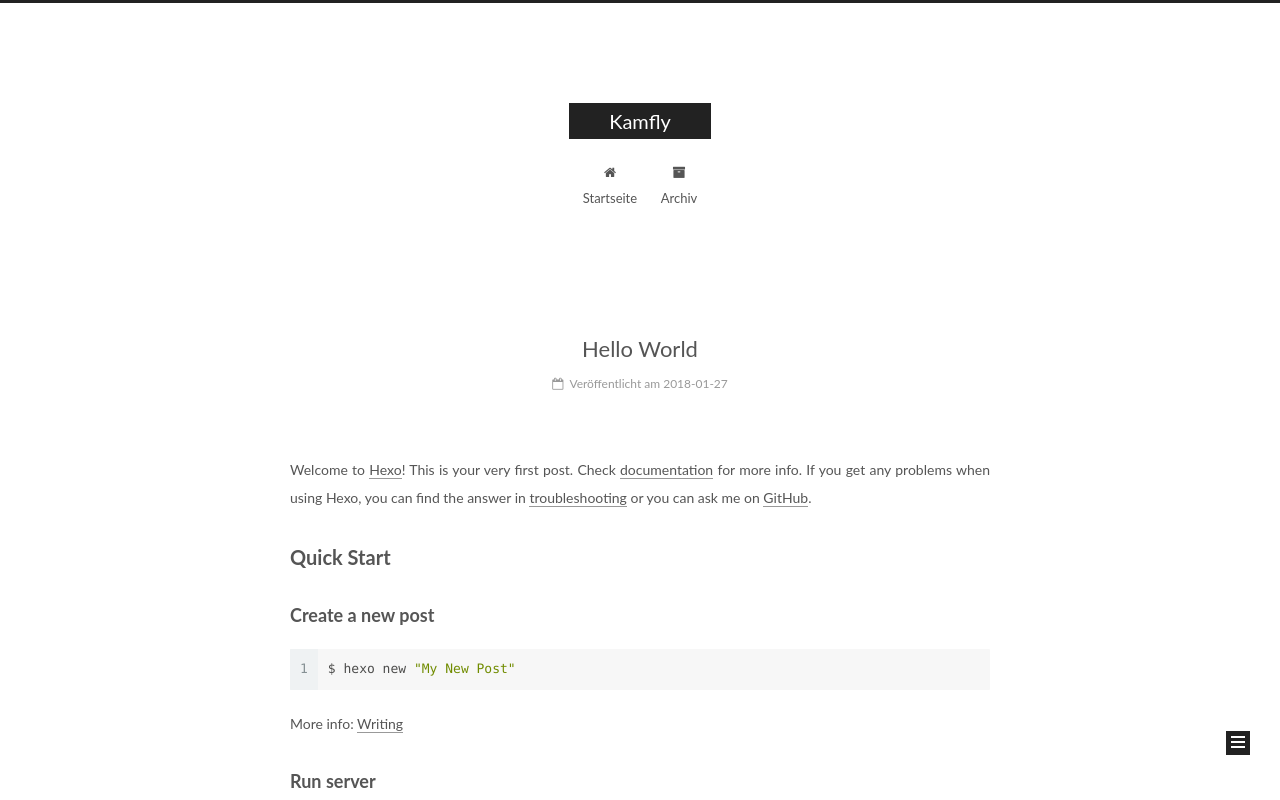
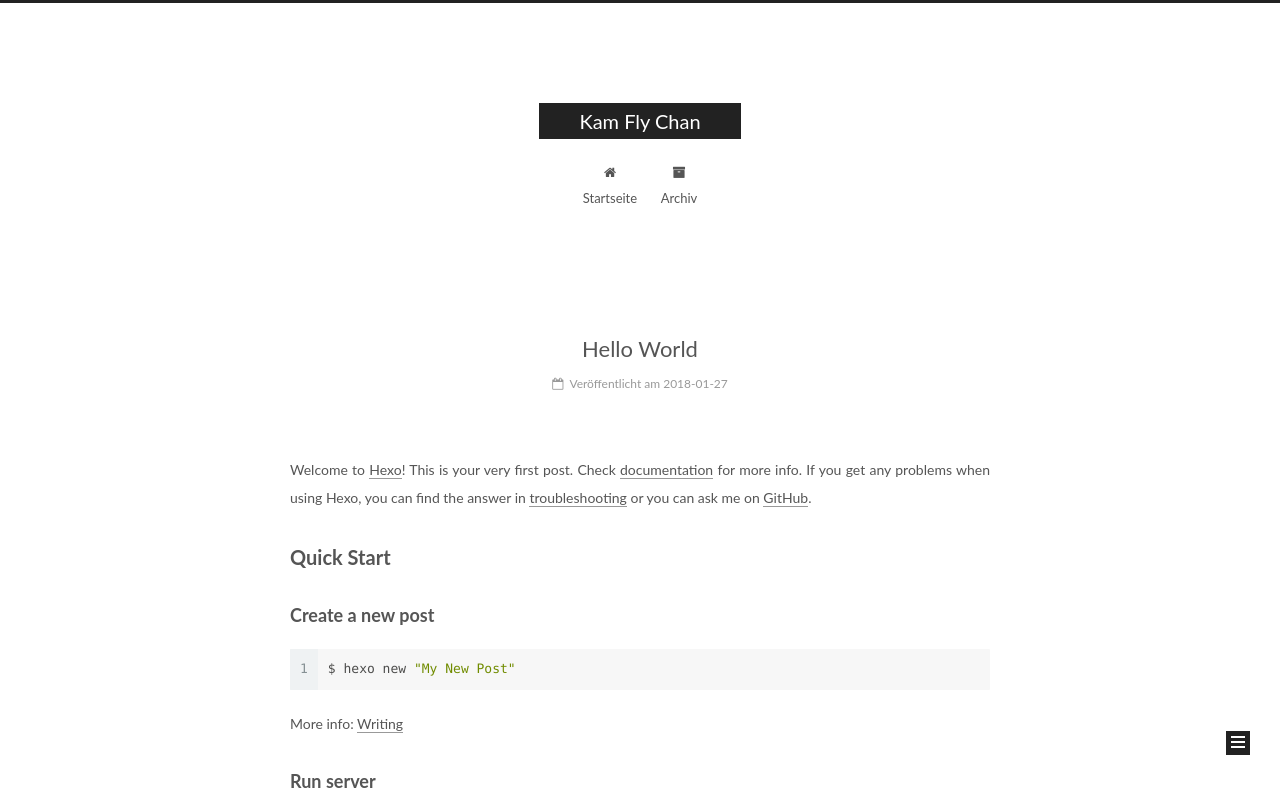
Before and after one commit to JinfeiChen/JinfeiChen.github.io, a plain HTML site: page index.html in a window 1280 px wide. Shown: the top 800 px of the page. Drawn offline with Linux system fonts and the light colour scheme.

Commit message:
Site updated: 2018-01-27 13:05:04

```diff
--- a/css/main.css
+++ b/css/main.css
@@ -1822,7 +1822,7 @@ pre .javascript .function {
   width: 4px;
   height: 4px;
   border-radius: 50%;
-  background: #08051b;
+  background: #cb33fe;
 }
 .links-of-blogroll {
   font-size: 13px;
--- a/index.html
+++ b/index.html
@@ -80,12 +80,12 @@
 
 
 <meta property="og:type" content="website">
-<meta property="og:title" content="Kamfly">
+<meta property="og:title" content="Kam Fly Chan">
 <meta property="og:url" content="http://yoursite.com/index.html">
-<meta property="og:site_name" content="Kamfly">
+<meta property="og:site_name" content="Kam Fly Chan">
 <meta property="og:locale" content="EN">
 <meta name="twitter:card" content="summary">
-<meta name="twitter:title" content="Kamfly">
+<meta name="twitter:title" content="Kam Fly Chan">
 
 
 
@@ -121,7 +121,7 @@
 
 
 
-  <title>Kamfly</title>
+  <title>Kam Fly Chan</title>
 
 
 
@@ -152,7 +152,7 @@
     <div class="custom-logo-site-title">
       <a href="/"  class="brand" rel="start">
         <span class="logo-line-before"><i></i></span>
-        <span class="site-title">Kamfly</span>
+        <span class="site-title">Kam Fly Chan</span>
         <span class="logo-line-after"><i></i></span>
       </a>
     </div>
@@ -238,7 +238,7 @@
     </span>
 
     <span hidden itemprop="publisher" itemscope itemtype="http://schema.org/Organization">
-      <meta itemprop="name" content="Kamfly">
+      <meta itemprop="name" content="Kam Fly Chan">
     </span>
 
 
```
Also changed, not shown: 2018/01/27/hello-world/index.html (+4 -4 lines), archives/2018/01/index.html (+5 -5 lines), archives/2018/index.html (+5 -5 lines), archives/index.html (+5 -5 lines).
